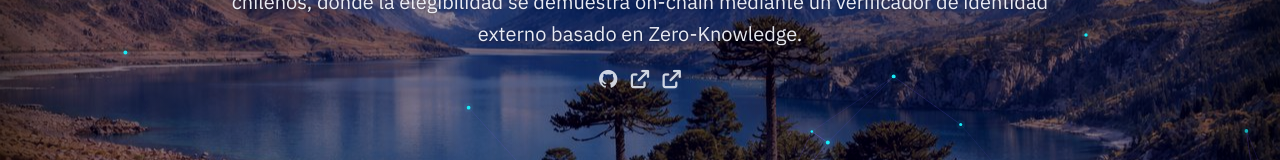
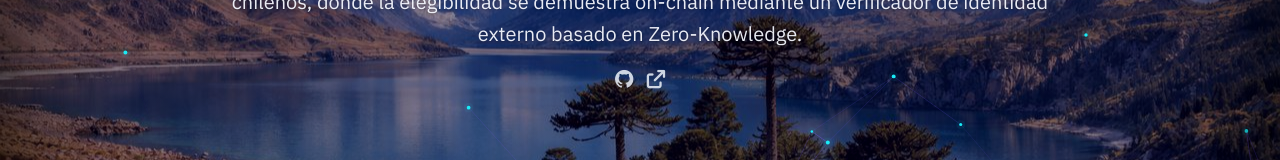
Before and after one commit to Admapu/web, a website built with Vite: page index.html in a window 1280 px wide. Shown: the part 419-579 px from the top of the page. Built offline with nearby package versions, Linux system fonts and the light colour scheme.

Commit message:
fix: remove duplicated app link icon

```diff
--- a/index.html
+++ b/index.html
@@ -30,9 +30,6 @@
           <a class="icon-link" href="https://app.admapu.xyz" target="_blank" rel="noopener noreferrer" title="Ir a App Admapu">
             <i class="fa-solid fa-arrow-up-right-from-square"></i>
           </a>
-          <a class="icon-link" href="https://app.admapu.xyz" target="_blank" rel="noopener noreferrer" title="Ir a App Admapu">
-            <i class="fa-solid fa-arrow-up-right-from-square"></i>
-          </a>
           <!-- ·
           <a class="icon-link" href="/docs" title="Documentación">
             <i class="fa-solid fa-book"></i>
```
